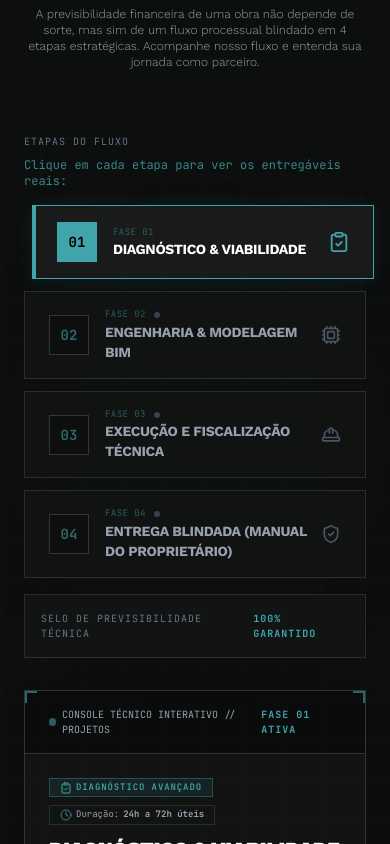
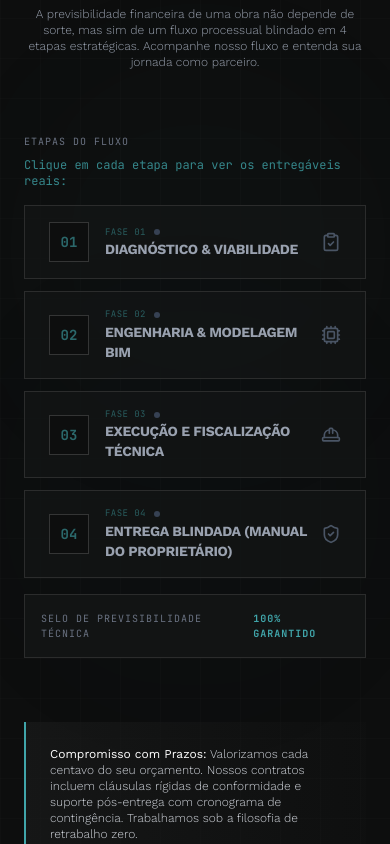
Before and after one commit to WandesonAndrade/AM_ENGENHARIA, a React (Vite) app: page / in a window 390 px wide. Shown: the part 4220-5064 px from the top of the page. Built offline with nearby package versions, Linux system fonts and the light colour scheme.

Commit message:
atulizacao para dispositivos moveis process.tsx

```diff
--- a/src/components/Process.tsx
+++ b/src/components/Process.tsx
@@ -3,7 +3,7 @@
  * SPDX-License-Identifier: Apache-2.0
  */
 
-import { useState } from "react";
+import { useState, useEffect } from "react";
 import { METHOD_STEPS } from "../data";
 import {
   ClipboardCheck,
@@ -21,6 +21,31 @@ import {
 
 export default function Process() {
   const [activeStep, setActiveStep] = useState<number>(0);
+  const [isMobile, setIsMobile] = useState(false);
+  const [hasClickedStepMobile, setHasClickedStepMobile] =
+    useState<boolean>(false);
+
+  useEffect(() => {
+    const checkMobile = () => {
+      setIsMobile(window.innerWidth < 1024);
+    };
+    checkMobile();
+    window.addEventListener("resize", checkMobile);
+    return () => window.removeEventListener("resize", checkMobile);
+  }, []);
+
+  const handleStepClick = (idx: number) => {
+    if (isMobile) {
+      if (activeStep === idx) {
+        setHasClickedStepMobile((prev) => !prev);
+      } else {
+        setActiveStep(idx);
+        setHasClickedStepMobile(true);
+      }
+    } else {
+      setActiveStep(idx);
+    }
+  };
 
   // Rich commercial and technical enrichment data for each step
   const stepExtraData = [
@@ -168,13 +193,15 @@ export default function Process() {
 
             <div className="space-y-3" id="process-steps-list">
               {METHOD_STEPS.map((s, idx) => {
-                const isSelected = idx === activeStep;
+                const isSelected = isMobile
+                  ? idx === activeStep && hasClickedStepMobile
+                  : idx === activeStep;
                 const IconComponent = stepExtraData[idx].icon;
 
                 return (
                   <button
                     key={s.step}
-                    onClick={() => setActiveStep(idx)}
+                    onClick={() => handleStepClick(idx)}
                     className={`w-full text-left p-4 md:p-5 border flex items-center justify-between transition-all duration-300 relative group cursor-pointer ${
                       isSelected
                         ? "bg-[#1b1c1c]/90 border-brand-cyan shadow-[0_0_20px_rgba(64,165,170,0.1)] translate-x-2"
@@ -245,6 +272,7 @@ export default function Process() {
           </div>
 
           {/* RIGHT COLUMN: The Interactive technical HUD Console (7 Cols) */}
+          {(!isMobile || hasClickedStepMobile) && (
             <div className="lg:col-span-7">
               <div className="bg-[#1b1c1c]/45 border border-[#343535] shadow-2xl relative overflow-hidden group/console">
                 {/* Corner tech styling accents */}
@@ -344,6 +372,7 @@ export default function Process() {
                 </div>
               </div>
             </div>
+          )}
         </div>
 
         {/* Process callout warning */}
```
Lines whose indentation alone changed are shown as unchanged.
